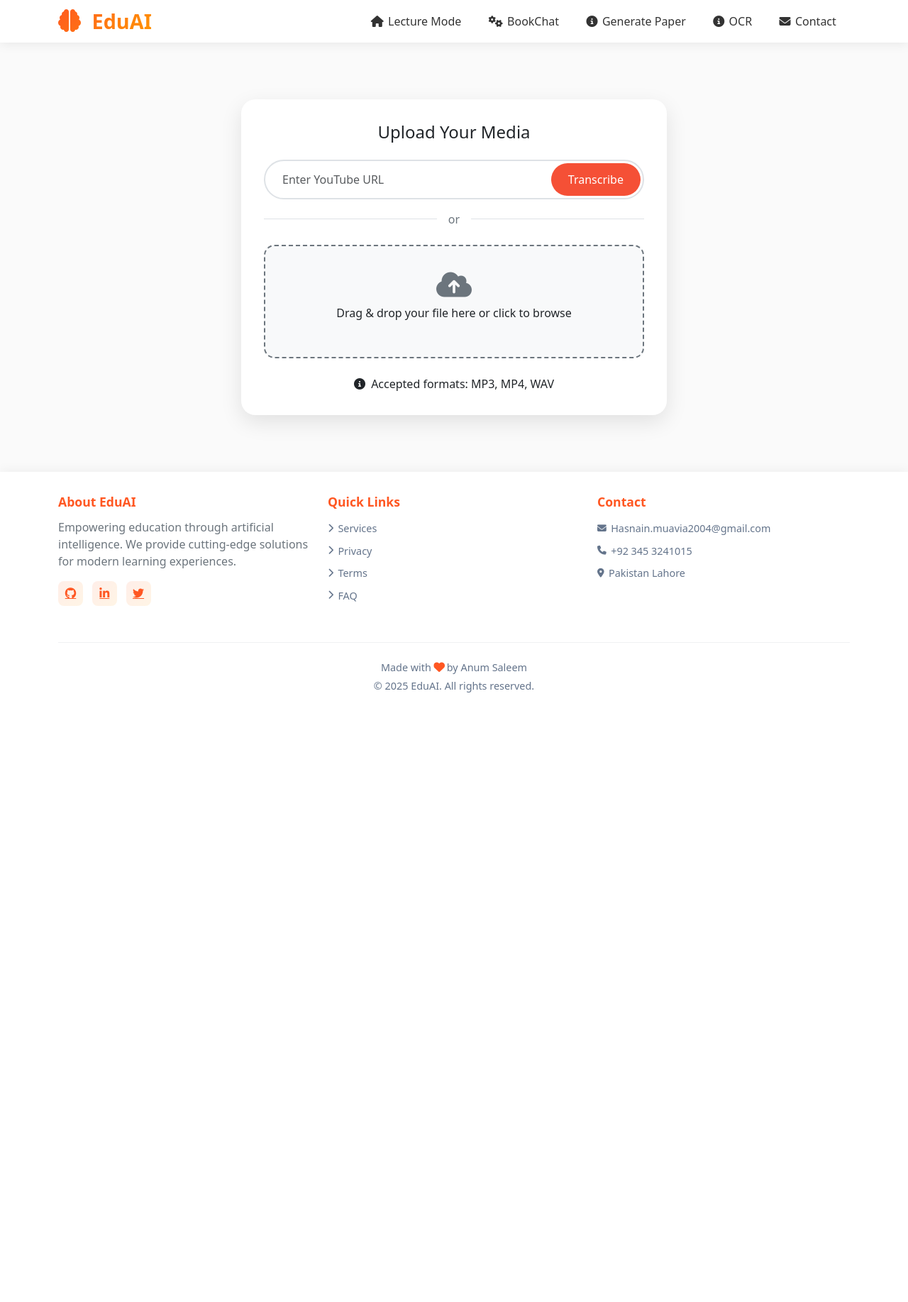
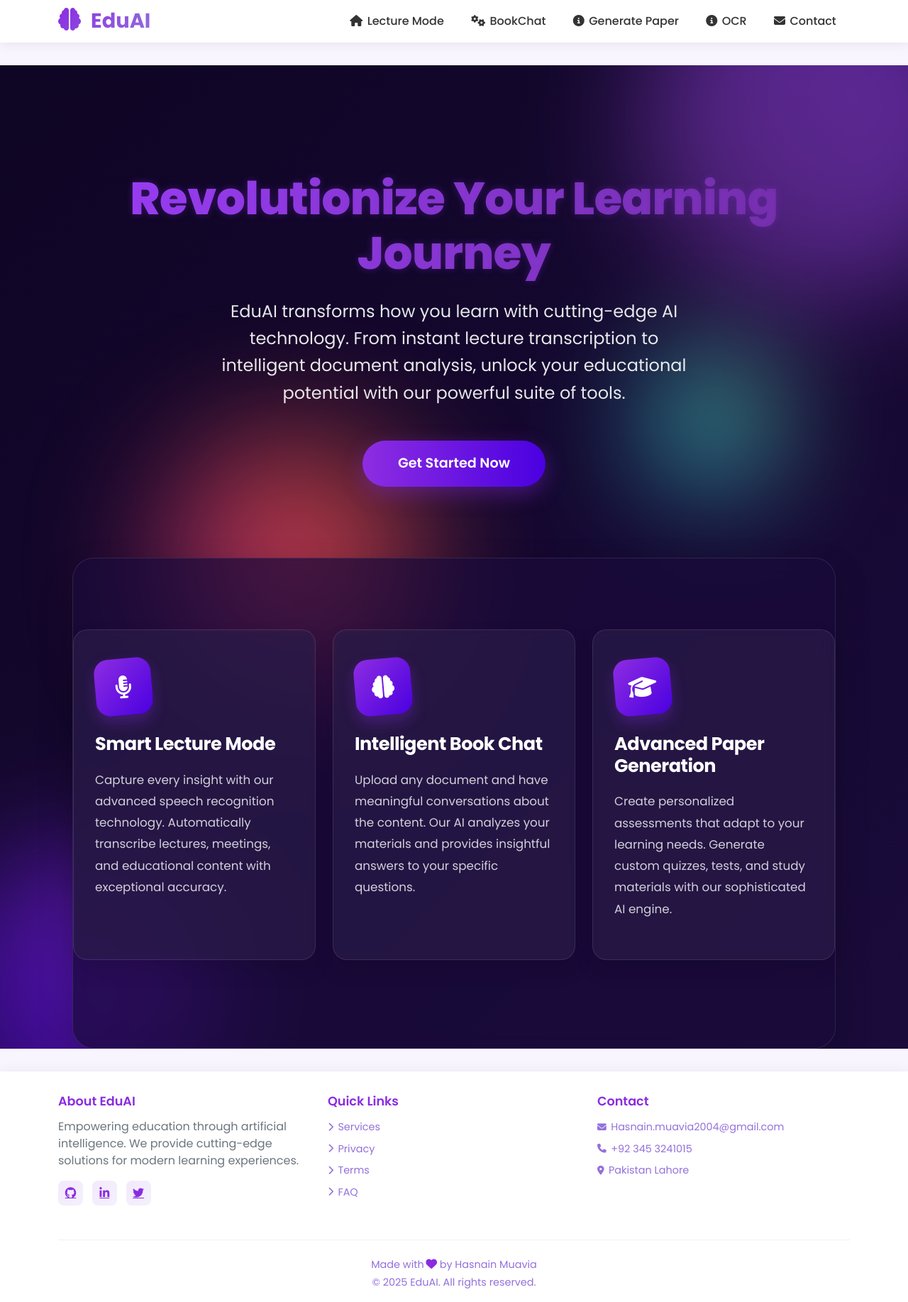
Before and after one commit to HasnainMuavia1/EduAI, a Django app: page / in a window 1280 px wide. Shown: the whole page at 71% size. Before the commit the page ends 976 px from the top, so only its background shows below. Run offline with Django 5.2, Linux system fonts and the light colour scheme.

Commit message:
second commit

```diff
--- a/requirements.txt
+++ b/requirements.txt
@@ -45,3 +45,5 @@ websocket-client==1.8.0
 websockets==13.1
 yt-dlp==2024.10.22
 reportlab
+django
+python-dotenv
--- a/templates/Transcribing.html
+++ b/templates/Transcribing.html
@@ -11,17 +11,18 @@
         }
 
         .upload-card {
-            background: white;
+            background: rgba(255, 255, 255, 0.9);
             border-radius: 20px;
             padding: 2rem;
-            box-shadow: 0 10px 30px rgba(0,0,0,0.1);
+            box-shadow: 0 10px 30px rgba(138, 43, 226, 0.15);
             max-width: 600px;
             width: 90%;
             margin: 1rem;
+            border: 1px solid rgba(138, 43, 226, 0.2);
         }
 
         .upload-container {
-            border: 2px dashed #6c757d;
+            border: 2px dashed #9370db;
             border-radius: 15px;
             height: 160px;
             display: flex;
@@ -30,26 +31,26 @@
             margin: 1.5rem 0;
             cursor: pointer;
             transition: all 0.3s ease;
-            background: #f8f9fa;
+            background: rgba(147, 112, 219, 0.05);
             position: relative;
             overflow: hidden;
         }
 
         .upload-container:hover {
-            border-color: #F55036; /* Primary color */
-            background: #fbe3e1; /* Lightened background */
+            border-color: #8a2be2; /* Primary color */
+            background: rgba(138, 43, 226, 0.1); /* Lightened background */
             transform: translateY(-2px);
         }
 
         .upload-container i {
             font-size: 2.5rem;
-            color: #6c757d;
+            color: #9370db;
             margin-bottom: 0.5rem;
             transition: all 0.3s ease;
         }
 
         .upload-container:hover i {
-            color: #F55036; /* Primary color */
+            color: #8a2be2; /* Primary color */
             transform: scale(1.1);
         }
 
@@ -63,7 +64,7 @@
             border-radius: 50px;
             padding: 0 1.5rem;
             font-size: 1rem;
-            border: 2px solid #dee2e6;
+            border: 2px solid rgba(138, 43, 226, 0.2);
             transition: all 0.3s ease;
         }
 
@@ -74,7 +75,7 @@
             bottom: 5px;
             border-radius: 50px;
             padding: 0 1.5rem;
-            background: #F55036; /* Primary color */
+            background: #8a2be2; /* Primary color */
             border: none;
             color: white;
             font-weight: 500;
@@ -85,7 +86,7 @@
         /* Leftward animation on button hover */
         .custom-input-group button:hover {
             transform: translateX(-5px);
-            background-color: #f77c5c; /* Lightened shade for hover */
+            background-color: #6a1fb1; /* Darker shade for hover */
         }
 
         .divider {
@@ -115,8 +116,8 @@
 
         .upload-container.dragover {
             animation: pulse 1s infinite;
-            border-color: #F55036; /* Primary color */
-            background: #fbe3e1; /* Lightened background during dragover */
+            border-color: #8a2be2; /* Primary color */
+            background: rgba(138, 43, 226, 0.15); /* Lightened background during dragover */
         }
     </style>
 {% endblock %}
--- a/templates/base.html
+++ b/templates/base.html
@@ -6,14 +6,18 @@
     <title>{% block title %}EduAI{% endblock %}</title>
     <link href="https://cdn.jsdelivr.net/npm/bootstrap@5.3.3/dist/css/bootstrap.min.css" rel="stylesheet">
     <link rel="stylesheet" href="https://cdnjs.cloudflare.com/ajax/libs/font-awesome/6.5.1/css/all.min.css">
+    <link href="https://fonts.googleapis.com/css2?family=Poppins:wght@300;400;500;600;700&display=swap" rel="stylesheet">
     <style>
         :root {
-            --primary-color: #ff5722;
-            --primary-dark: #f4511e;
-            --secondary-color: #64748b;
-            --accent-color: #ff9800;
-            --background-color: #fafafa;
+            --primary-color: #8a2be2;
+            --primary-dark: #6a1fb1;
+            --secondary-color: #9370db;
+            --accent-color: #b19cd9;
+            --background-color: #f8f5ff;
             --text-color: #333333;
+            --card-bg: rgba(138, 43, 226, 0.05);
+            --card-border: rgba(138, 43, 226, 0.2);
+            --card-shadow: rgba(138, 43, 226, 0.15);
             --navbar-height: 60px;
         }
 
@@ -23,6 +27,7 @@
             flex-direction: column;
             background-color: var(--background-color);
             padding-top: var(--navbar-height); /* Add padding for fixed navbar */
+            font-family: 'Poppins', sans-serif;
         }
 
         /* Modern Navbar Styles */
@@ -37,7 +42,7 @@
         .navbar-brand {
             font-size: 1.8rem;
             font-weight: 700;
-            background: linear-gradient(135deg, var(--primary-color), var(--accent-color));
+            background: linear-gradient(135deg, var(--primary-color), var(--secondary-color));
             -webkit-background-clip: text;
             -webkit-text-fill-color: transparent;
             transition: all 0.3s ease;
@@ -61,7 +66,7 @@
         }
 
         .nav-link:hover {
-            background: linear-gradient(135deg, rgba(255, 87, 34, 0.1), rgba(255, 152, 0, 0.1));
+            background: linear-gradient(135deg, rgba(138, 43, 226, 0.1), rgba(147, 112, 219, 0.1));
             color: var(--primary-color) !important;
             transform: translateY(-1px);
         }
@@ -79,6 +84,35 @@
             min-height: calc(100vh - var(--navbar-height) - 300px); /* Minimum height calculation */
             position: relative;
             z-index: 1;
+            background-color: var(--background-color);
+        }
+
+        /* Card Container Styles */
+        .card {
+            background-color: var(--card-bg);
+            border: 1px solid var(--card-border);
+            border-radius: 12px;
+            box-shadow: 0 4px 15px var(--card-shadow);
+            transition: transform 0.3s ease, box-shadow 0.3s ease;
+            overflow: hidden;
+            margin-bottom: 1.5rem;
+        }
+
+        .card:hover {
+            transform: translateY(-5px);
+            box-shadow: 0 8px 25px var(--card-shadow);
+        }
+
+        .card-header {
+            background-color: rgba(138, 43, 226, 0.1);
+            border-bottom: 1px solid var(--card-border);
+            padding: 1rem 1.25rem;
+            font-weight: 600;
+            color: var(--primary-color);
+        }
+
+        .card-body {
+            padding: 1.5rem;
         }
 
         /* Compact Footer Styles */
@@ -144,7 +178,7 @@
             align-items: center;
             justify-content: center;
             border-radius: 8px;
-            background: linear-gradient(135deg, rgba(255, 87, 34, 0.1), rgba(255, 152, 0, 0.1));
+            background: linear-gradient(135deg, rgba(138, 43, 226, 0.1), rgba(147, 112, 219, 0.1));
             color: var(--primary-color);
             transition: all 0.2s ease;
         }
@@ -169,7 +203,7 @@
         }
 
         .heart-icon {
-            color: #ff5722;
+            color: #8a2be2;
             animation: heartbeat 1.5s infinite;
         }
 
@@ -210,7 +244,7 @@
             <div class="collapse navbar-collapse" id="navbarNav">
                 <ul class="navbar-nav ms-auto">
                     <li class="nav-item">
-                        <a class="nav-link" href="{% url 'trans_results' %}">
+                        <a class="nav-link" href="{% url 'Transcribe' %}">
                             <i class="fas fa-home nav-icon"></i>Lecture Mode
                         </a>
                     </li>
@@ -284,7 +318,7 @@
                 </div>
             </div>
             <div class="footer-bottom">
-                <p>Made with <i class="fas fa-heart heart-icon"></i> by Anum Saleem</p>
+                <p>Made with <i class="fas fa-heart heart-icon"></i> by Hasnain Muavia</p>
                 <p class="mt-1">&copy; {% now "Y" %} EduAI. All rights reserved.</p>
             </div>
         </div>
--- /dev/null
+++ b/templates/landing.html
@@ -0,0 +1,375 @@
+{% extends 'base.html' %}
+{% load static %}
+
+{% block title %}EduAI - Revolutionizing Education with AI{% endblock %}
+
+{% block extra_css %}
+<style>
+    @import url('https://fonts.googleapis.com/css2?family=Poppins:wght@300;400;500;600;700;800&display=swap');
+
+    /* Landing Page Specific Styles */
+    body {
+        font-family: 'Poppins', sans-serif;
+    }
+
+    .landing-container {
+        min-height: 100vh;
+        position: relative;
+        overflow: hidden;
+        background: linear-gradient(135deg, #0F0524 0%, #1A0B3B 100%);
+        color: white;
+    }
+
+    /* Animated Gradient Shapes */
+    .gradient-shape {
+        position: absolute;
+        border-radius: 50%;
+        filter: blur(80px);
+        opacity: 0.6;
+        z-index: 0;
+    }
+
+    .shape-1 {
+        width: 500px;
+        height: 500px;
+        background: linear-gradient(45deg, #6A3093 0%, #A044FF 100%);
+        top: -150px;
+        right: -100px;
+        animation: floatAnimation 20s ease-in-out infinite;
+    }
+
+    .shape-2 {
+        width: 400px;
+        height: 400px;
+        background: linear-gradient(45deg, #4A00E0 0%, #8E2DE2 100%);
+        bottom: -100px;
+        left: -100px;
+        animation: floatAnimation 25s ease-in-out infinite reverse;
+    }
+
+    .shape-3 {
+        width: 300px;
+        height: 300px;
+        background: linear-gradient(45deg, #8A2387 0%, #E94057 50%, #F27121 100%);
+        top: 40%;
+        left: 20%;
+        animation: pulseAnimation 15s ease-in-out infinite;
+    }
+
+    .shape-4 {
+        width: 200px;
+        height: 200px;
+        background: linear-gradient(45deg, #00C9FF 0%, #92FE9D 100%);
+        top: 30%;
+        right: 15%;
+        animation: floatAnimation 18s ease-in-out infinite 2s;
+    }
+
+    /* Hero Section */
+    .hero-section {
+        position: relative;
+        z-index: 10;
+        padding: 150px 0 100px;
+        text-align: center;
+    }
+
+    .hero-title {
+        font-size: 4rem;
+        font-weight: 800;
+        margin-bottom: 1.5rem;
+        background: linear-gradient(90deg, #A044FF, #6A3093);
+        -webkit-background-clip: text;
+        background-clip: text;
+        -webkit-text-fill-color: transparent;
+        color: transparent;
+        animation: glowAnimation 3s ease-in-out infinite alternate;
+        letter-spacing: -0.5px;
+        line-height: 1.2;
+    }
+
+    .hero-subtitle {
+        font-size: 1.5rem;
+        font-weight: 400;
+        margin-bottom: 3rem;
+        color: rgba(255, 255, 255, 0.9);
+        max-width: 700px;
+        margin-left: auto;
+        margin-right: auto;
+        animation: fadeInUpAnimation 1s ease-out 0.3s both;
+        line-height: 1.6;
+    }
+
+    .get-started-btn {
+        padding: 18px 50px;
+        font-size: 1.2rem;
+        font-weight: 600;
+        background: linear-gradient(90deg, #8E2DE2, #4A00E0);
+        color: white;
+        border: none;
+        border-radius: 50px;
+        cursor: pointer;
+        transition: all 0.4s cubic-bezier(0.175, 0.885, 0.32, 1.275);
+        box-shadow: 0 10px 30px rgba(142, 45, 226, 0.4);
+        animation: bounceAnimation 1s ease-out 0.6s both;
+        position: relative;
+        overflow: hidden;
+        z-index: 1;
+    }
+
+    .get-started-btn:before {
+        content: '';
+        position: absolute;
+        top: 0;
+        left: 0;
+        width: 0%;
+        height: 100%;
+        background: linear-gradient(90deg, #4A00E0, #8E2DE2);
+        transition: all 0.5s;
+        z-index: -1;
+    }
+
+    .get-started-btn:hover {
+        transform: translateY(-5px) scale(1.05);
+        box-shadow: 0 20px 40px rgba(142, 45, 226, 0.6);
+    }
+
+    .get-started-btn:hover:before {
+        width: 100%;
+    }
+
+    /* Features Section */
+    .features-section {
+        position: relative;
+        z-index: 10;
+        padding: 100px 0;
+        background-color: rgba(26, 11, 59, 0.7);
+        backdrop-filter: blur(10px);
+        border-radius: 30px;
+        box-shadow: 0 20px 50px rgba(0, 0, 0, 0.2);
+        margin: 0 20px;
+        animation: fadeInAnimation 1s ease-out 0.9s both;
+        border: 1px solid rgba(255, 255, 255, 0.1);
+    }
+
+    .feature-card {
+        padding: 40px 30px;
+        border-radius: 20px;
+        background: rgba(255, 255, 255, 0.05);
+        box-shadow: 0 15px 30px rgba(0, 0, 0, 0.1);
+        transition: all 0.5s cubic-bezier(0.175, 0.885, 0.32, 1.275);
+        height: 100%;
+        border: 1px solid rgba(255, 255, 255, 0.1);
+        backdrop-filter: blur(5px);
+    }
+
+    .feature-card:hover {
+        transform: translateY(-15px) scale(1.03);
+        box-shadow: 0 20px 40px rgba(0, 0, 0, 0.2);
+        border-color: rgba(142, 45, 226, 0.5);
+        background: rgba(255, 255, 255, 0.08);
+    }
+
+    .feature-icon {
+        width: 80px;
+        height: 80px;
+        background: linear-gradient(135deg, #8E2DE2 0%, #4A00E0 100%);
+        border-radius: 20px;
+        display: flex;
+        align-items: center;
+        justify-content: center;
+        margin-bottom: 25px;
+        color: white;
+        font-size: 2rem;
+        transform: rotate(-5deg);
+        box-shadow: 0 10px 20px rgba(142, 45, 226, 0.3);
+        transition: all 0.5s;
+    }
+
+    .feature-card:hover .feature-icon {
+        transform: rotate(0deg) scale(1.1);
+        box-shadow: 0 15px 30px rgba(142, 45, 226, 0.5);
+    }
+
+    .feature-title {
+        font-size: 1.6rem;
+        font-weight: 700;
+        margin-bottom: 20px;
+        color: white;
+        letter-spacing: -0.5px;
+    }
+
+    .feature-description {
+        color: rgba(255, 255, 255, 0.8);
+        line-height: 1.8;
+        font-size: 1.05rem;
+    }
+
+    /* Animations */
+    @keyframes floatAnimation {
+        0% {
+            transform: translate(0, 0) rotate(0deg);
+        }
+        25% {
+            transform: translate(15px, -15px) rotate(2deg);
+        }
+        50% {
+            transform: translate(30px, 0px) rotate(5deg);
+        }
+        75% {
+            transform: translate(15px, 15px) rotate(3deg);
+        }
+        100% {
+            transform: translate(0, 0) rotate(0deg);
+        }
+    }
+
+    @keyframes pulseAnimation {
+        0% {
+            transform: scale(1);
+            opacity: 0.6;
+        }
+        50% {
+            transform: scale(1.2);
+            opacity: 0.8;
+        }
+        100% {
+            transform: scale(1);
+            opacity: 0.6;
+        }
+    }
+
+    @keyframes fadeInUpAnimation {
+        from {
+            opacity: 0;
+            transform: translateY(40px);
+        }
+        to {
+            opacity: 1;
+            transform: translateY(0);
+        }
+    }
+
+    @keyframes fadeInAnimation {
+        from {
+            opacity: 0;
+        }
+        to {
+            opacity: 1;
+        }
+    }
+
+    @keyframes bounceAnimation {
+        0% {
+            opacity: 0;
+            transform: scale(0.8) translateY(50px);
+        }
+        60% {
+            opacity: 1;
+            transform: scale(1.05) translateY(-10px);
+        }
+        80% {
+            transform: scale(0.95) translateY(5px);
+        }
+        100% {
+            transform: scale(1) translateY(0);
+        }
+    }
+
+    @keyframes glowAnimation {
+        0% {
+            text-shadow: 0 0 10px rgba(142, 45, 226, 0.3);
+        }
+        100% {
+            text-shadow: 0 0 20px rgba(142, 45, 226, 0.6), 0 0 35px rgba(142, 45, 226, 0.3);
+        }
+    }
+
+    /* Responsive Adjustments */
+    @media (max-width: 768px) {
+        .hero-title {
+            font-size: 2.8rem;
+        }
+        .hero-subtitle {
+            font-size: 1.2rem;
+        }
+        .get-started-btn {
+            padding: 15px 35px;
+            font-size: 1.1rem;
+        }
+        .features-section {
+            margin: 0 10px;
+            padding: 60px 0;
+        }
+        .feature-card {
+            margin-bottom: 20px;
+        }
+    }
+</style>
+{% endblock %}
+
+{% block content %}
+<div class="landing-container">
+    <!-- Animated Gradient Shapes -->
+    <div class="gradient-shape shape-1"></div>
+    <div class="gradient-shape shape-2"></div>
+    <div class="gradient-shape shape-3"></div>
+    <div class="gradient-shape shape-4"></div>
+
+    <!-- Hero Section -->
+    <div class="container">
+        <div class="hero-section">
+            <h1 class="hero-title">Revolutionize Your Learning Journey</h1>
+            <p class="hero-subtitle">
+                EduAI transforms how you learn with cutting-edge AI technology.
+                From instant lecture transcription to intelligent document analysis,
+                unlock your educational potential with our powerful suite of tools.
+            </p>
+            <a href="{% url 'Transcribe' %}" class="btn get-started-btn">Get Started Now</a>
+        </div>
+    </div>
+
+    <!-- Features Section -->
+    <div class="container">
+        <div class="features-section">
+            <div class="row">
+                <div class="col-md-4 mb-4">
+                    <div class="feature-card">
+                        <div class="feature-icon">
+                            <i class="fas fa-microphone-alt"></i>
+                        </div>
+                        <h3 class="feature-title">Smart Lecture Mode</h3>
+                        <p class="feature-description">
+                            Capture every insight with our advanced speech recognition technology.
+                            Automatically transcribe lectures, meetings, and educational content with exceptional accuracy.
+                        </p>
+                    </div>
+                </div>
+                <div class="col-md-4 mb-4">
+                    <div class="feature-card">
+                        <div class="feature-icon">
+                            <i class="fas fa-brain"></i>
+                        </div>
+                        <h3 class="feature-title">Intelligent Book Chat</h3>
+                        <p class="feature-description">
+                            Upload any document and have meaningful conversations about the content.
+                            Our AI analyzes your materials and provides insightful answers to your specific questions.
+                        </p>
+                    </div>
+                </div>
+                <div class="col-md-4 mb-4">
+                    <div class="feature-card">
+                        <div class="feature-icon">
+                            <i class="fas fa-graduation-cap"></i>
+                        </div>
+                        <h3 class="feature-title">Advanced Paper Generation</h3>
+                        <p class="feature-description">
+                            Create personalized assessments that adapt to your learning needs.
+                            Generate custom quizzes, tests, and study materials with our sophisticated AI engine.
+                        </p>
+                    </div>
+                </div>
+            </div>
+        </div>
+    </div>
+</div>
+{% endblock %}
--- a/webapp/urls.py
+++ b/webapp/urls.py
@@ -21,9 +21,10 @@ from . import views
 
 
 urlpatterns = [
-    path("",views.transcribe, name="Transcribe"),
+    path("", views.landing_page, name="landing_page"),
+    path("lecture/", views.transcribe, name="Transcribe"),
     path("transcribe/", views.trans_results, name="trans_results"),
-    path("chatWithBook/",views.chat_with_book,name="chat_with_book"),
+    path("chatWithBook/", views.chat_with_book, name="chat_with_book"),
     path('GeneratePaper/', views.chat, name='chat'),
     path('ocr/', views.ocr, name='ocr'),
 ]
--- a/webapp/views.py
+++ b/webapp/views.py
@@ -1,8 +1,14 @@
 import io
 import subprocess
 import urllib.request
+import os
 from tempfile import NamedTemporaryFile
 from groq import Groq
+from dotenv import load_dotenv
+
+# Load environment variables from .env file
+load_dotenv()
+
 import yt_dlp
 from django.conf import settings
 from django.core.files.storage import FileSystemStorage
@@ -31,13 +37,17 @@ import re
 # from docx import Document
 # WatsonX API setup
 
-WATSON_API_KEY = os.environ.get('WATSON_API_KEY', 'DyzopmVFpgPTJi-YFnXvJsxK1U1Dk6WIZA8a2V3IGYqx')
-WATSON_URL = os.environ.get('WATSON_URL',
-                            'https://api.au-syd.speech-to-text.watson.cloud.ibm.com/instances/b088efec-be09-4d11-8b27-09a420dc010c')
+# Get Speech-to-Text credentials from environment variables
+WATSON_API_KEY = os.environ.get('SPEECH_TO_TEXT_IAM_APIKEY')
+WATSON_URL = os.environ.get('SPEECH_TO_TEXT_URL')
 
 authenticator = IAMAuthenticator(WATSON_API_KEY)
 speech_to_text = SpeechToTextV1(authenticator=authenticator)
 speech_to_text.set_service_url(WATSON_URL)
+
+
+def landing_page(request):
+    return render(request, 'landing.html')
 
 
 def transcribe(request):
@@ -186,8 +196,10 @@ def trans_results(request):
 
 
 def generate_prompt(transcribed_text, user_query):
+    # Get API key from environment variable
+    groq_api_key = os.environ.get('GROQ_API_KEY')
     client = Groq(
-        api_key="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",
+        api_key=groq_api_key,
     )
 
     # Define the prompt with context and user query
@@ -242,9 +254,10 @@ def extract_text_from_txt(file_path):
 
 
 def generate_prompt2(context,user_query):
-    # Assuming your Groq API key and client initialization here...
+    # Get API key from environment variable
+    groq_api_key = os.environ.get('GROQ_API_KEY')
     client = Groq(
-        api_key="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",
+        api_key=groq_api_key,
     )
 
     # Define the prompt with context and user query
@@ -620,7 +633,7 @@ def ocr(request):
 
             # Call the API with Base64 image data
             completion = client.chat.completions.create(
-                model="llama-3.2-11b-vision-preview",
+                model="meta-llama/llama-4-scout-17b-16e-instruct",
                 messages=[
                     {
                         "role": "user",
--- /dev/null
+++ b/youtube.txt
@@ -0,0 +1 @@
+https://www.youtube.com/shorts/puqBs6CPyfw
```
Also changed, not shown: templates/BookChat.html (+26 -25 lines), templates/Transcribe-2.html (+23 -24 lines), templates/chat.html (+20 -11 lines), templates/ocr.html (+21 -14 lines), 3 other files.
